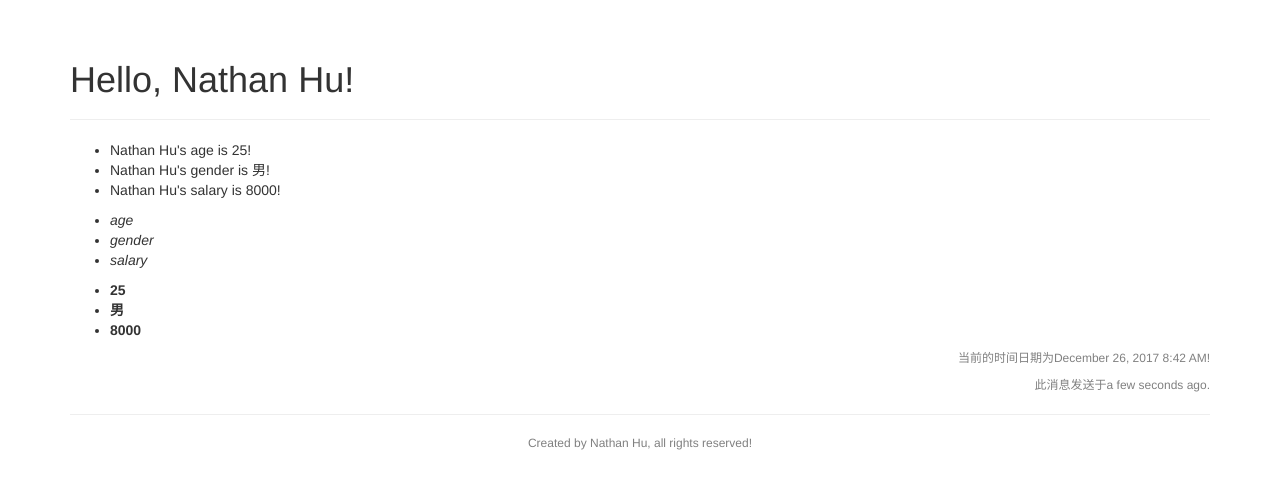
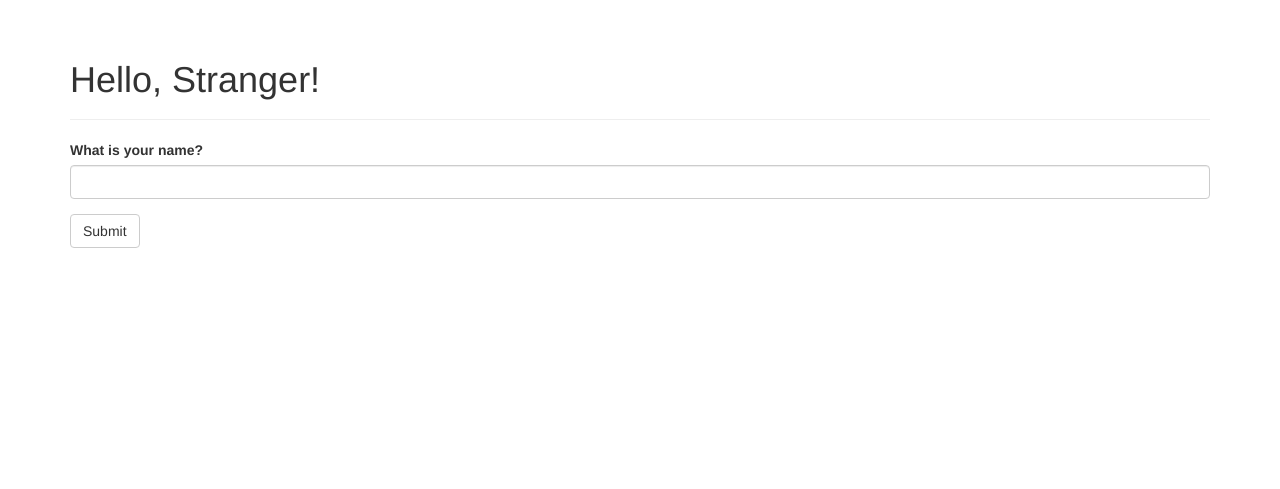
Before and after one commit to michael-hoo/myblog, a Flask app: page / in a window 1280 px wide. Shown: the part 52-541 px from the top of the page. Run offline with Flask 2, Linux system fonts and the light colour scheme; some libraries are stand-ins or nearby versions.

Commit message:
3. 实现"Web表单"

```diff
--- a/hello.py
+++ b/hello.py
@@ -1,42 +1,35 @@
-from flask import Flask, make_response, render_template
-from flask_script import Manager
+from flask import Flask, render_template, session, redirect, url_for, flash
 from flask_bootstrap import Bootstrap
 from flask_moment import Moment
-from datetime import datetime
+from flask_script import Manager
+from flask_wtf import FlaskForm
+from wtforms import StringField, SubmitField
+from wtforms.validators import DataRequired
 
 app = Flask(__name__)
-# +3
+app.config['CSRF_ENABLED'] = True
+app.config['SECRET_KEY'] = 'hard to guess'
+
 manager = Manager(app)
 bootstrap = Bootstrap(app)
 moment = Moment(app)
 
 
-@app.route('/')
-@app.route('/index')
+@app.route('/', methods=['GET', 'POST'])
 def index():
-    name = 'nathan hu'
-    dict = {'age': 25, 'gender': '男', 'salary': 8000}
-    return render_template('index.html', name=name, dict=dict,
-                           current_time=datetime.utcnow())
+    form = NameForm()
+    if form.validate_on_submit():
+        old_name = session.get('name')
+        if old_name is not None and old_name != form.name.data:
+            flash('Looks like you have changed your name.')
+        session['name'] = form.name.data
+        return redirect(url_for('index'))
+    return render_template('index.html', name=session.get('name'), form=form)
 
 
-# +1
-@app.route('/user/<name>')
-def user(name):
-    return 'Hello, %s' % name
-
-
-# +2
-@app.route('/cookie')
-def test_make_response():
-    response = make_response('<h1>This document carries a cookie!</h1>')
-    response.set_cookie('hunan', '25')
-    return response
-
-
-@app.errorhandler(404)
-def page_not_found(e):
-    return render_template('404.html'), 404
+class NameForm(FlaskForm):
+    name = StringField('What is your name?', validators=[DataRequired()])
+    submit = SubmitField('Submit')
 
 
 if __name__ == '__main__':
--- a/templates/base.html
+++ b/templates/base.html
@@ -31,13 +31,13 @@
 
 {% block content %}
 <div class="container">
+	{% for message in get_flashed_messages() %}
+	<div class="alert alert-warning">
+		<button type="button" class="close" data-dismiss="alert">&times;</button>
+		{{ message }}
+	</div>
+	{% endfor %}
+
     {% block page_content %}{% endblock %}
-    {% include "copyright.html" %}
 </div>
 {% endblock %}
-
-{% block scripts %}
-    {{super()}}
-    {{moment.include_moment()}}
-    {{moment.lang('ZH-cn')}}
-{% endblock %}
--- a/templates/copyright.html
+++ /dev/null
@@ -1,4 +0,0 @@
-<hr>
-<p style="font-size:12px; color:gray; text-align:center;">
-    Created by Nathan Hu, all rights reserved!
-</p>
--- a/templates/index.html
+++ b/templates/index.html
@@ -1,4 +1,5 @@
 {% extends "base.html" %}
+{% import "bootstrap/wtf.html" as wtf %}
 
 {% block page_content %}
 <div class="page-header">
@@ -8,23 +9,12 @@
         <h1>Hello, Stranger!</h1>
     {% endif %}
 </div>
+{{ wtf.quick_form(form) }}
+{#<form method="post">#}
+{#	{{ form.hidden_tag() }}#}
+{#	<p>{{ form.name.label }}</p>#}
+{#	<p>{{ form.name() }}</p>#}
+{#	<p>{{ form.submit() }}</p>#}
+{#</form>#}
 
-<ul>
-    {% for key, value in dict.items() %}
-    <li>{{name|title}}'s {{key}} is {{value}}!</li>
-    {% endfor %}
-</ul>
-
-{% import "macros.html" as macros %}
-<ul>
-    {% for key in dict.keys() %}
-    {{macros.italic(key)}}
-    {% endfor %}
-</ul>
-<ul>
-    {% for value in dict.values() %}
-    {{macros.bold(value)}}
-    {% endfor %}
-</ul>
-{% include "timestamp.html" %}
 {% endblock %}
--- a/templates/macros.html
+++ /dev/null
@@ -1,7 +0,0 @@
-{% macro italic(value) %}
-    <li><i>{{value}}</i></li>
-{% endmacro %}
-
-{% macro bold(value) %}
-    <li><b>{{value}}</b></li>
-{% endmacro %}
--- a/templates/timestamp.html
+++ /dev/null
@@ -1,6 +0,0 @@
-<p style="font-size:12px; color:gray; text-align:right;">
-    当前的时间日期为{{moment(current_time).format('LLL')}}!
-</p>
-<p style="font-size:12px; color:gray; text-align:right;">
-    此消息发送于{{moment(current_time).fromNow(refresh=True)}}.
-</p>
```
Also changed, not shown: templates/404.html (deleted, +0 -10 lines).
